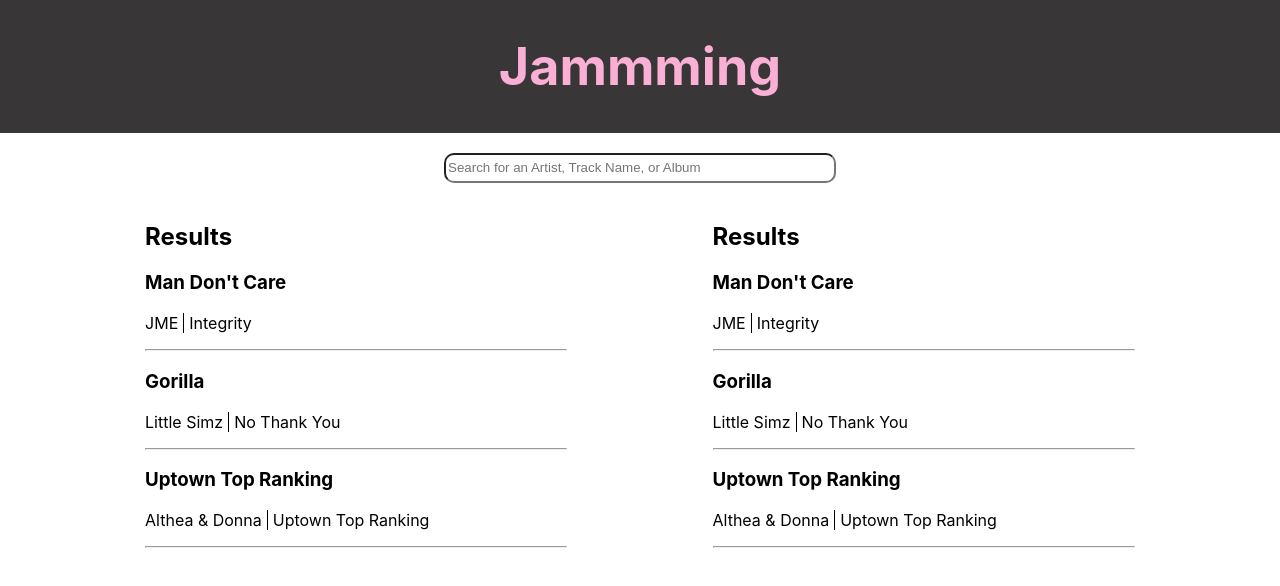
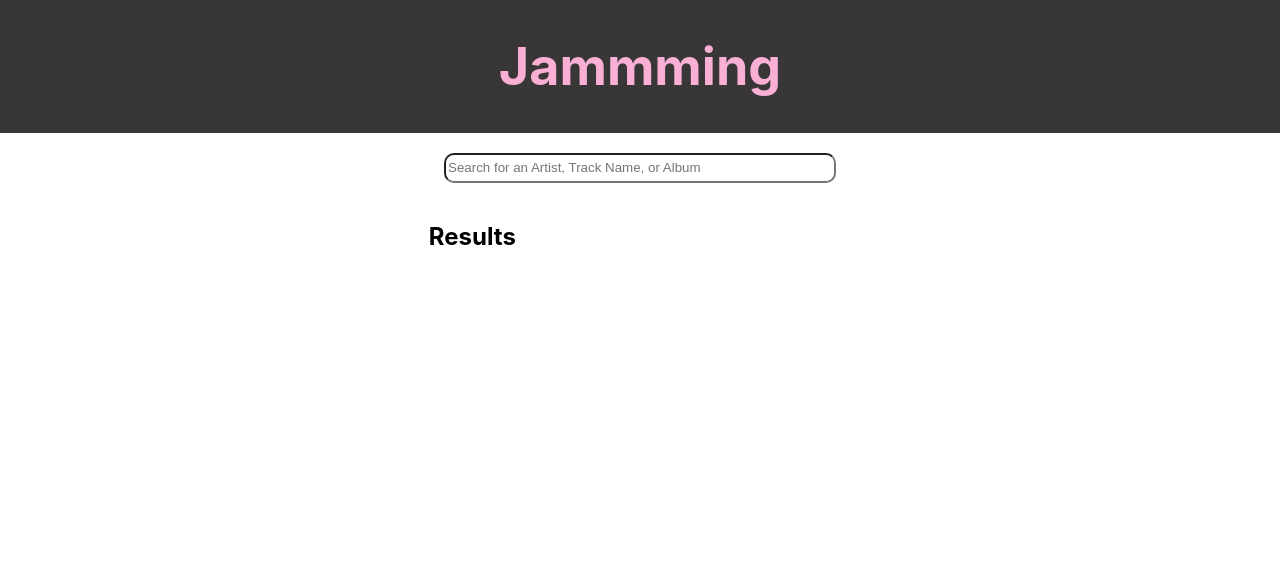
Before and after one commit to kebeattie/jammming, a React (Create React App) app: page / in a window 1280 px wide. Shown: the top 586 px of the page. Built offline with nearby package versions, Linux system fonts and the light colour scheme.

Commit message:
Added search feature

```diff
--- a/src/App/App.js
+++ b/src/App/App.js
@@ -1,24 +1,29 @@
 import styles from './App.module.css';
-import React from 'react';
+import React, { useState } from 'react';
 import SearchBar from '../SearchBar/SearchBar';
 //import Track from '../Track/Track';
 import SearchResults from '../SearchResults/SearchResults';
 
 function App() {
 
-  //Fake search result track data to feed to track component until we connect to API
+  //Track state of user input in search bar
+  const [userInput, setUserInput] = useState('');
+  //Track state of search results so we can re render search result component on search
+  const [searchResultsState, setSearchResultsState] = useState([]);
+
+  //Fake track data to feed to track component until we connect to API
   const tracks = [
     {
       name: "Man Don't Care",
       album: "Integrity",
       artist: "JME",
-      id: 0
+      id: '0'
     },
     {
       name: "Gorilla",
       album: "No Thank You",
       artist: "Little Simz",
-      id: 1
+      id: '1'
 
     },
 
@@ -26,22 +31,58 @@ function App() {
       name: "Uptown Top Ranking",
       album: "Uptown Top Ranking",
       artist: "Althea & Donna",
-      id: 2
+      id: '2'
     },
+
+    {
+      name: "How Much",
+      album: "Grime MC",
+      artist: "JME",
+      id: '3'
+    }
+
+  ];
+
+  const searchResults = []; //Array to store results from each search, will be set to searchResultsState
+  let searchForTracks = (searchString) => {
+    if (searchString.length > 1) {
+
+      tracks.forEach((track) => {
+        for (const key in track) {
+
+          let value = track[key].split(' ').join('').toLowerCase();
+          let userInput = searchString.split(' ').join('').toLowerCase();
+          if (value.includes(userInput)) {
+
+            searchResults.push(track);
+
+            break;
+
+          }
+        }
+      })
+
+    }
+    setSearchResultsState(searchResults);
 
 
 
+  };
 
-  ]
+
+
+  //Handler to track state change for user input
+  const handleUserInputChange = (input) => {
+    setUserInput(input);
+  }
 
 
   return (
     <div className='App'>
       <header><h1>Jammming</h1></header>
-      <SearchBar />
+      <SearchBar userInput={userInput} onChange={handleUserInputChange} searchForTracks={searchForTracks} tracks={searchResultsState} />
       <div className={styles.container}>
-        <SearchResults tracks={tracks} />
-        <SearchResults tracks={tracks} />
+        <SearchResults key={searchResultsState} tracks={searchResultsState} />
       </div>
 
     </div>
--- a/src/index.js
+++ b/src/index.js
@@ -6,9 +6,9 @@ import reportWebVitals from './reportWebVitals';
 
 const root = ReactDOM.createRoot(document.getElementById('root'));
 root.render(
-  <React.StrictMode>
+
     <App />
-  </React.StrictMode>
+
 );
 
 // If you want to start measuring performance in your app, pass a function
```
